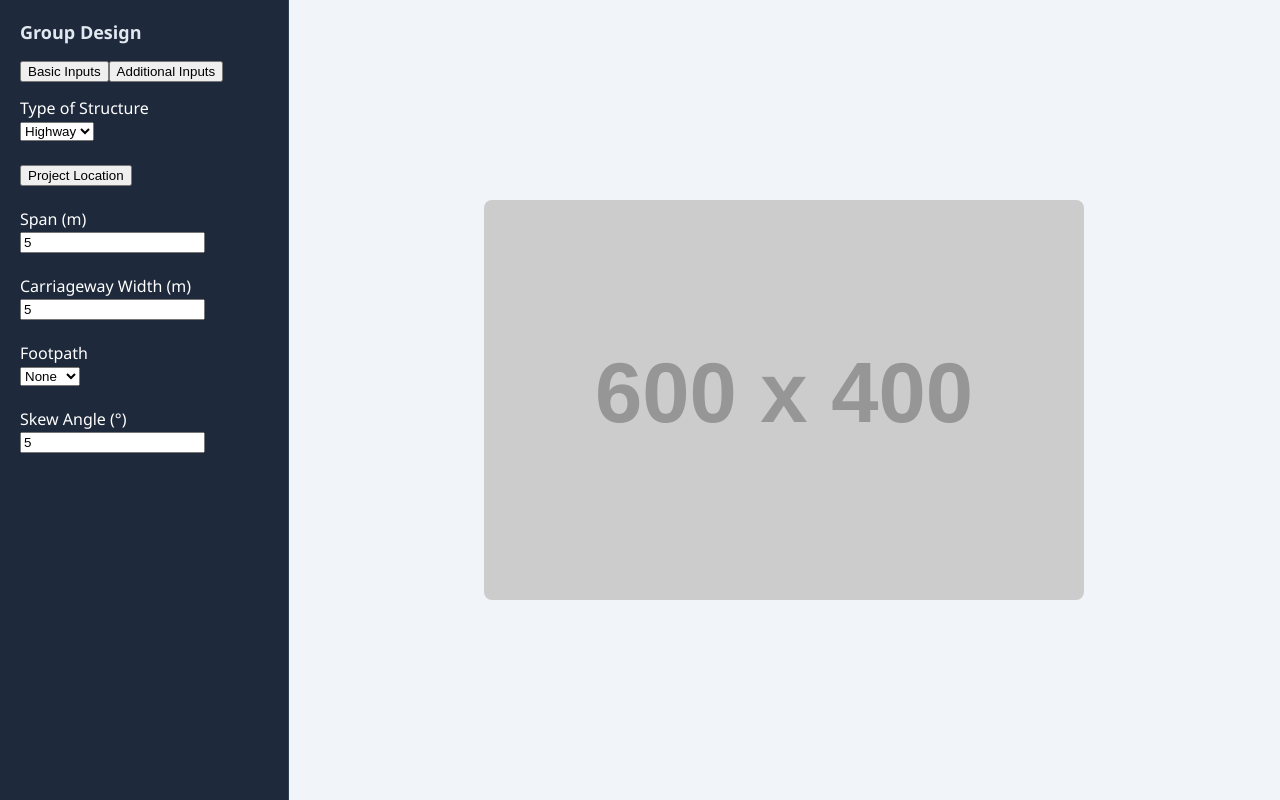
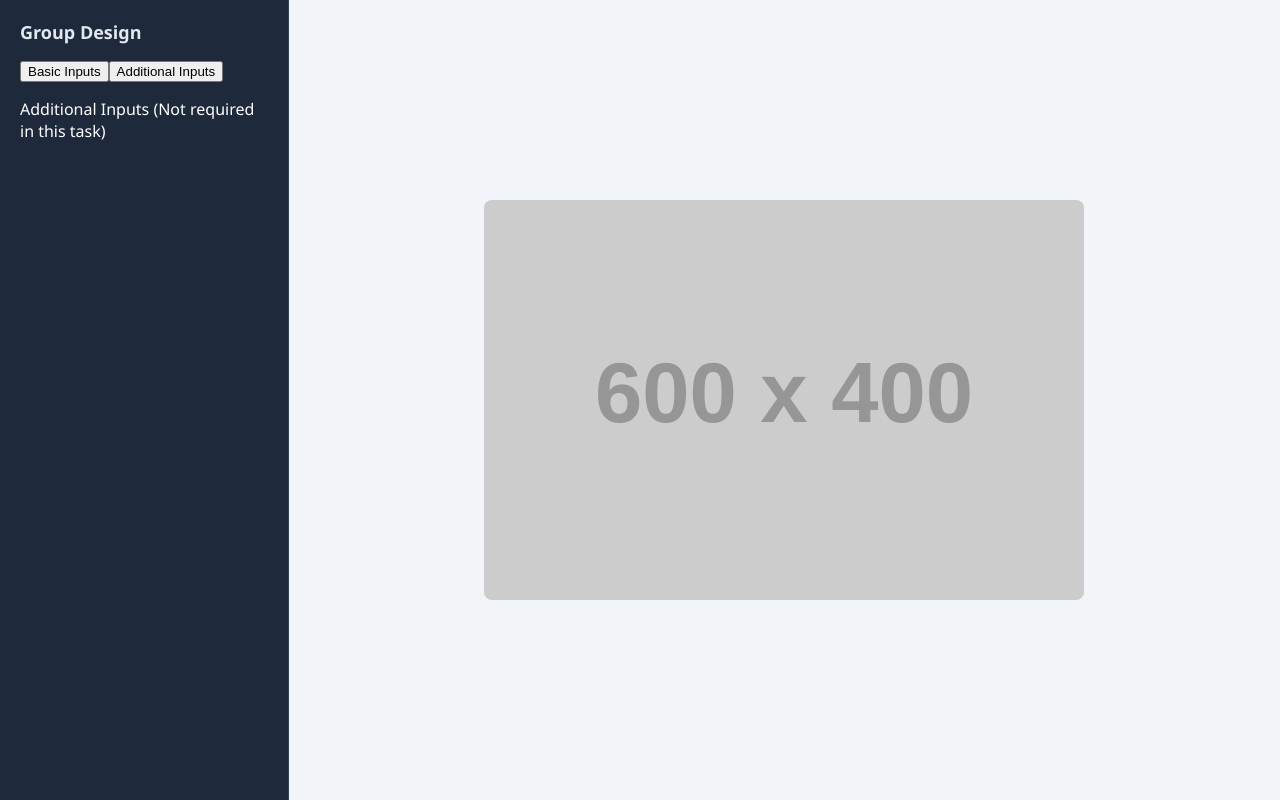
Before and after one commit to lucifer01430/osdag-bridge-ui, a React (Vite) app: page / in a window 1280 px wide. Both pictures are taken after typing "5", "5", "5" into the empty fields and a click on the button "Additional Inputs". Built offline with nearby package versions, Linux system fonts and the light colour scheme.

Commit message:
feature: tab switching between basic and additional inputs

```diff
--- a/src/components/AdditionalInputs.jsx
+++ b/src/components/AdditionalInputs.jsx
@@ -0,0 +1,9 @@
+function AdditionalInputs() {
+  return (
+    <div style={{ marginTop: "15px" }}>
+      <p>Additional Inputs (Not required in this task)</p>
+    </div>
+  );
+}
+
+export default AdditionalInputs;
--- a/src/components/LeftPanel.jsx
+++ b/src/components/LeftPanel.jsx
@@ -1,16 +1,26 @@
+import { useState } from "react";
 import BasicInputs from "./BasicInputs";
+import AdditionalInputs from "./AdditionalInputs";
 
 function LeftPanel() {
+  const [activeTab, setActiveTab] = useState("basic");
+
   return (
     <div className="left-panel">
       <div className="title">Group Design</div>
 
       <div>
-        <button>Basic Inputs</button>
-        <button>Additional Inputs</button>
+        <button onClick={() => setActiveTab("basic")}>
+          Basic Inputs
+        </button>
+
+        <button onClick={() => setActiveTab("additional")}>
+          Additional Inputs
+        </button>
       </div>
 
-      <BasicInputs />
+      {activeTab === "basic" && <BasicInputs />}
+      {activeTab === "additional" && <AdditionalInputs />}
     </div>
   );
 }
```
